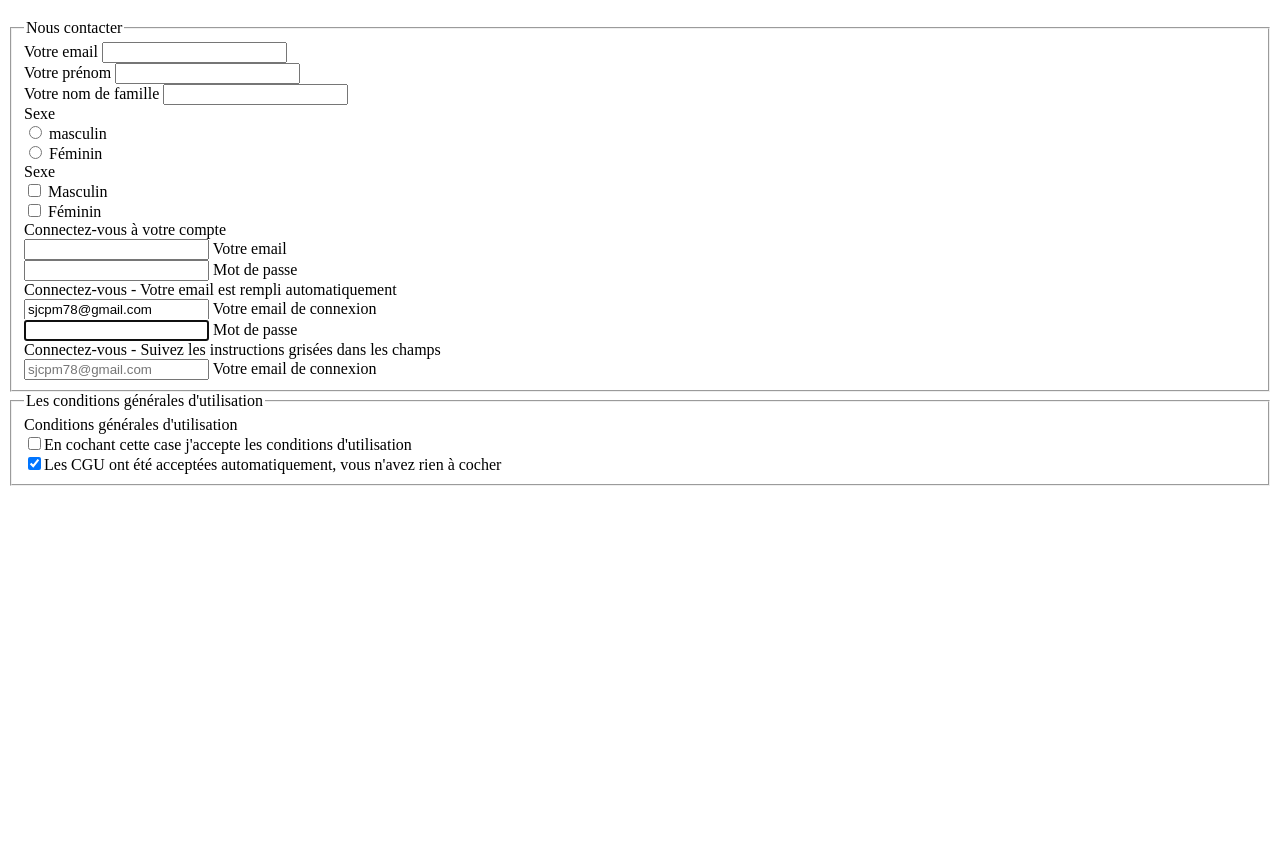
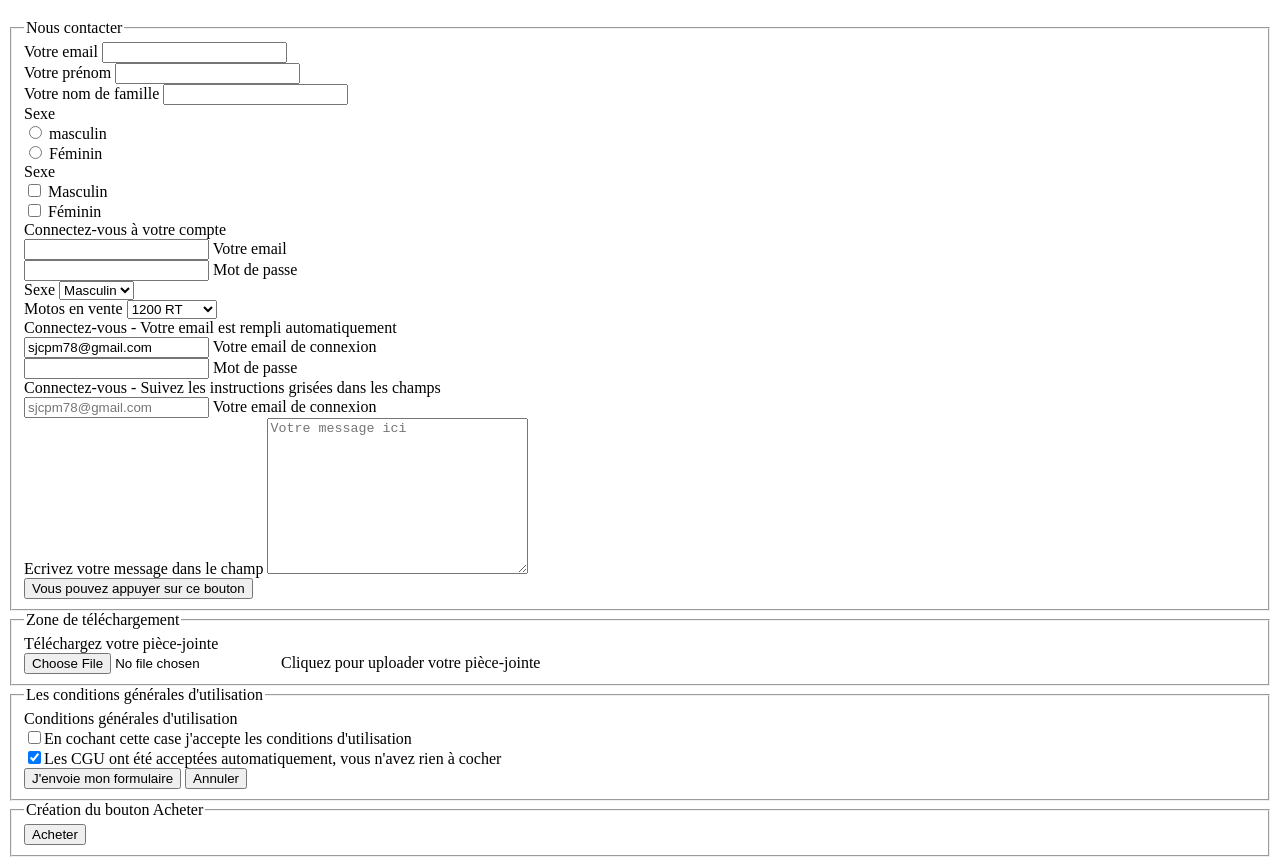
Before and after one commit to sjcpm78/Graphique-Art-Learning, a plain HTML site: page contact.html in a window 1280 px wide. Shown: the part 131-996 px from the top of the page. Before the commit the page ends 800 px from the top, so only its background shows below. Drawn offline with Linux system fonts and the light colour scheme.

Commit message:
Mise à jour contact.html et ajout de contactrequired.html

```diff
--- a/contact.html
+++ b/contact.html
@@ -18,20 +18,20 @@
 
  <!-- Formulaire Nous contacter-->
         <h1>Nous contacter</h1>
-        <form action="contact.html"></form>
+        <form action="contact.html">
             <fieldset>
                 <legend>Nous contacter</legend>
                     <div>
                         <label for="emailinput">Votre email</label>
-                        <input type="text" name="email" id="emailinput">
+                        <input type="text" name="email" id="emailinput" required>
                     </div>
                     <div>
                         <label for="firstnameinput">Votre prénom</label>
-                        <input type="text" name="firstname" id="firstnameinput">
+                        <input type="text" name="firstname" id="firstnameinput" required>
                     </div>
                     <div>
                         <label for="familynameinput">Votre nom de famille</label>
-                        <input type="text" name="familyname" id="familynameinput">
+                        <input type="text" name="familyname" id="familynameinput" required>
                     </div>
 
 <!-- Formulaire avec bouton radio-->
@@ -71,6 +71,31 @@
                         <label for="passwordinput">Mot de passe</label>
                     </div>
 
+<!-- Formulaire avec liste déroulante -->
+                    <div>
+                        <label for="sexe">Sexe</label>
+                        <select name="sexe" id="sexe">
+                            <option value="feminin">Féminin</option>
+                            <option value="masculin" selected>Masculin</option>
+                        </select>
+                    </div>
+
+<!-- Formulaire avec liste déroulante avec des groupes d'éléments-->
+                    <div>
+                        <label id="moto">Motos en vente</label>
+                        <select name="moto" id="moto">
+                            <optgroup label="BMW">
+                                <option>1200 RT</option>
+                                <option>1200 GS</option>
+                                <option>1000 RR</option>
+                            </optgroup>
+                            <optgroup label="SUZUKI">
+                                <option>GSXR</option>
+                                <option>GSR</option>
+                            </optgroup>
+                        </select>
+                    </div>
+
 <!-- Formulaire Connexion au compte utilisateur AVEC pré-remplissage d'email et autofocus (placement automatique du curseur dans le champ) dans le champ mot de passe -->
                     <label> Connectez-vous - Votre email est rempli automatiquement</label>
                     <div>
@@ -79,18 +104,36 @@
                     </div>
 
                     <div>
-                        <input type="password" name="password" id="passwordinput2" autofocus>
+                        <input type="password" name="password" id="passwordinput2">
                         <label for="passwordinput2">Mot de passe</label>
                     </div>
 
-<!-- Champ avec placeholder (Contenu du champ qui est grisé)-->
+<!-- Champ avec placeholder (Contenu du champ qui est grisé) et obligatoire de remplir pour envoyer le formulaire (attribut required) -->
                     <label> Connectez-vous - Suivez les instructions grisées dans les champs </label>
                     <div>
                         <input type="email" name="emailplaceholder" id="emailplaceholderinput" placeholder="sjcpm78@gmail.com">
                         <label for="emailplaceholderinput">Votre email de connexion</label>
                     </div>
+
+<!-- Champ de remplissage de message -->
+                    <div>
+                        <label for="message">Ecrivez votre message dans le champ</label>
+                        <textarea name="message" id="message" cols="30" rows="10" placeholder="Votre message ici"></textarea>
+                    </div>
+
+<!-- Création d'un bouton. Comme il est placé dans un formulaire alors il validera le formulaire grâce au type submit-->
+                    <button type="submit">Vous pouvez appuyer sur ce bouton</button>
             </fieldset>
 
+<!-- Formulaire avec une fichier intégré -->
+            <fieldset>
+                    <legend>Zone de téléchargement</legend>
+                    <label> Téléchargez votre pièce-jointe </label>
+                    <div>
+                        <input type="file" name="fileupload" id="fileuploadinput">
+                        <label for="fileuploadinput">Cliquez pour uploader votre pièce-jointe</label>
+                    </div>
+            </fieldset>
 
  <!-- Formulaire des conditions générales d'utilisation-->
             <fieldset>
@@ -107,6 +150,17 @@
                     <div>
                          <label><input type="checkbox" name="cgu-auto" checked>Les CGU ont été acceptées automatiquement, vous n'avez rien à cocher</label>
                     </div>
+
+<!-- Bouton d'envoi du formulaire -->
+                    <input type="submit" value="J'envoie mon formulaire">
+                    <input type="reset" value="Annuler">
+            </fieldset>
+        </form>
+
+<!-- Création d'un bouton. Comme il est placé hors du formulaire alors il se comportera comme un bouton "normal" -->
+                <fieldset>
+                    <legend>Création du bouton Acheter</legend>
+                    <button onclick="window.location.href = 'https://digivip.fr';">Acheter</button>
                 </fieldset>
     </body>
 </html>
```
Also changed, not shown: contactrequired.html (added, +46 -0 lines), 1 other file. Lines whose indentation alone changed are shown as unchanged.
